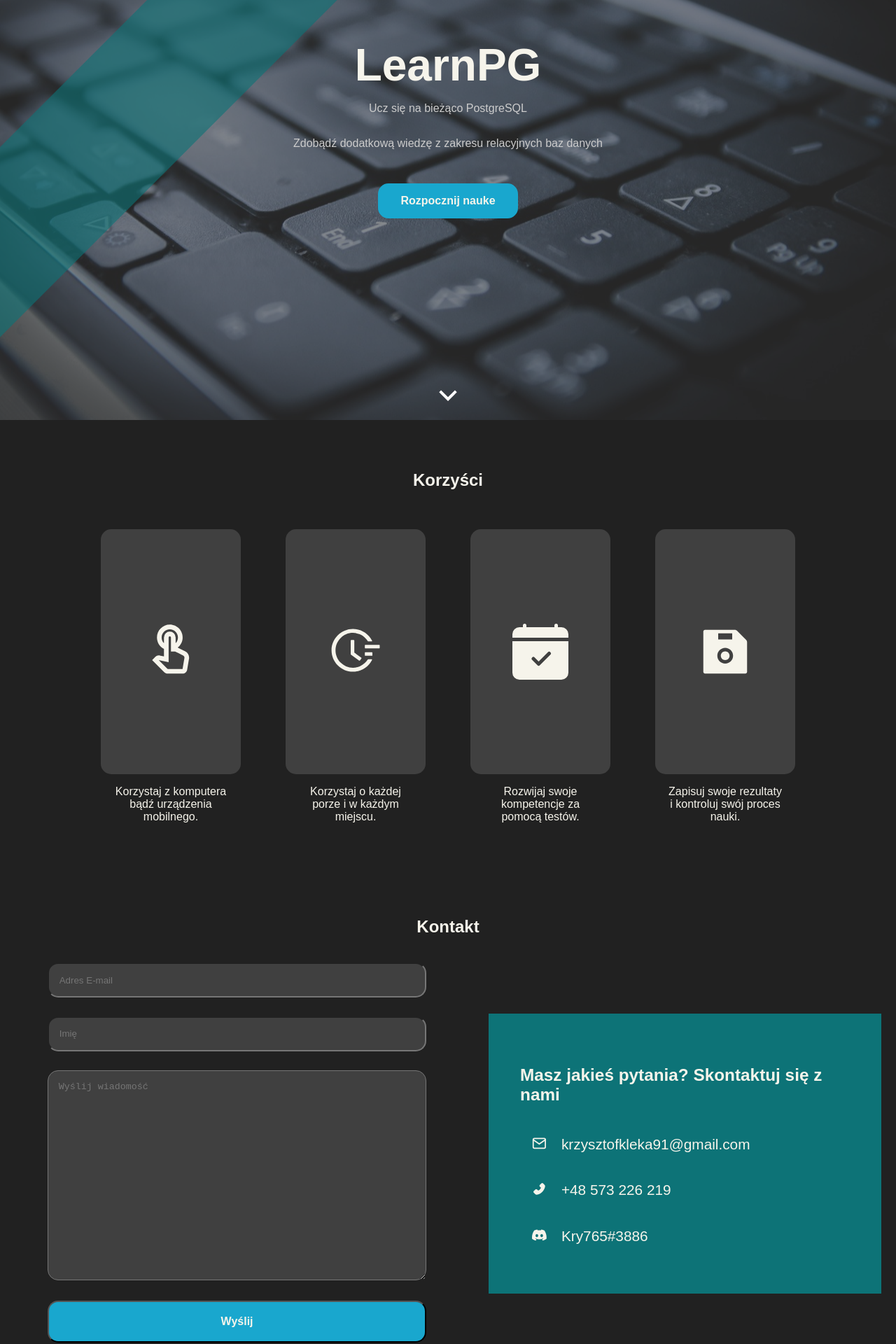
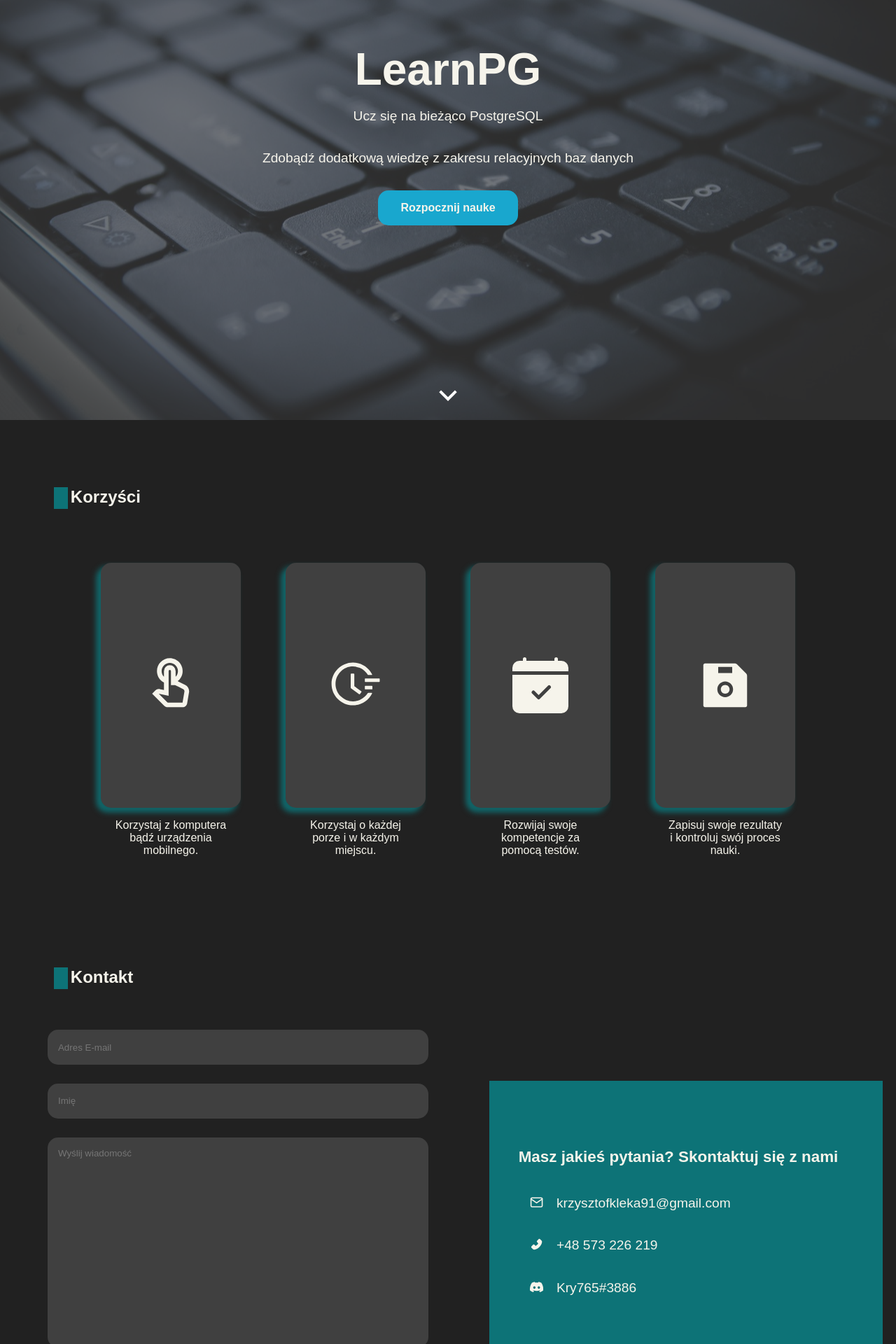
Before and after one commit to Kry765/LearnPG, a React (Create React App) app: page / in a window 1280 px wide. Shown: the part 200-2120 px from the top of the page at 70% size. Built offline with nearby package versions, Linux system fonts and the light colour scheme.

Commit message:
modern main page

```diff
--- a/src/frontend/components/Main.js
+++ b/src/frontend/components/Main.js
@@ -20,7 +20,7 @@ function Main() {
 		<div>
 			<nav>
 				<div className='nav'>
-					<div className='flex-center'>
+					<div className='flex-end'>
 						<div className='nav__desktop-item'>Korzyści</div>
 						<div className='nav__desktop-item'>Kontakt</div>
 						<div
@@ -49,8 +49,11 @@ function Main() {
 					</div>
 					<div className={openNav ? 'nav__mobile-items' : 'nav__close-mobile-items'}>
 						<div className='nav__mobile-item'>Strona Główna</div>
+						<div className='nav__bottom-line'></div>
 						<div className='nav__mobile-item'>Korzyści</div>
+						<div className='nav__bottom-line'></div>
 						<div className='nav__mobile-item'>Kontakt</div>
+						<div className='nav__bottom-line'></div>
 						<div
 							className='nav__mobile-item'
 							onClick={() => {
@@ -59,6 +62,7 @@ function Main() {
 						>
 							Zaloguj się
 						</div>
+						<div className='nav__bottom-line'></div>
 						<div
 							className='nav__mobile-item'
 							onClick={() => {
@@ -67,6 +71,7 @@ function Main() {
 						>
 							Zalóż konto
 						</div>
+						<div className='nav__bottom-line'></div>
 					</div>
 					<div className='nav__logo'>
 						<span>
@@ -79,12 +84,11 @@ function Main() {
 				<section>
 					<div className='flex-center header'>
 						<div className='header__opacity-box'></div>
-						<div className='header__belt'></div>
 						<div className='flex-center header__left-box'>
 							<h1 className='header__title-header'>LearnPG</h1>
 							<p className='header__subtitle'>Ucz się na bieżąco PostgreSQL</p>
 							<p className='header__subtitle'> Zdobądź dodatkową wiedzę z zakresu relacyjnych baz danych</p>
-							<button className='header__btn'>Rozpocznij nauke</button>
+							<button className='header__register-btn btn'>Rozpocznij nauke</button>
 						</div>
 						<div className='header__arrow-down'>
 							<RiArrowDownSLine />
@@ -93,7 +97,7 @@ function Main() {
 				</section>
 				<section>
 					<div className='offerts'>
-						<h2 className='title-section'>Korzyści</h2>
+						<h2 className='title'>Korzyści</h2>
 						<div className='offerts__cards'>
 							<div className='offerts__section-card'>
 								<div className='flex-center offerts__card'>
@@ -129,13 +133,15 @@ function Main() {
 					</div>
 				</section>
 				<section>
-					<h2 className='contact title-section'>Kontakt</h2>
+					<div>
+						<h2 className='title'>Kontakt</h2>
+					</div>
 					<div className='flex-center contact'>
 						<div className='flex-center contact__box-right'>
-							<input type='text' className='contact__input-email' placeholder='Adres E-mail' />
-							<input type='text' className='contact__input-email' placeholder='Imię' />
-							<textarea className='contact__textarea' placeholder='Wyślij wiadomość'></textarea>
-							<button className='contact__btn'>Wyślij</button>
+							<input type='text' className='contact__input contact__email' placeholder='Adres E-mail' />
+							<input type='text' className='contact__input contact__email' placeholder='Imię' />
+							<textarea className='contact__input contact__textarea' placeholder='Wyślij wiadomość'></textarea>
+							<button className='contact__contact-btn btn'>Wyślij</button>
 						</div>
 						<div className='contact__box-left'>
 							<h3 className='contact__contact-header'>Masz jakieś pytania? Skontaktuj się z nami</h3>
@@ -156,7 +162,7 @@ function Main() {
 				</section>
 			</main>
 			<footer>
-				<div className='footer'>
+				<div className='footer flex-center'>
 					<p>Kry765 2023 | &copy; Wszelkie prawa zastrzeżone</p>
 				</div>
 			</footer>
--- a/src/frontend/scss/_main.scss
+++ b/src/frontend/scss/_main.scss
@@ -2,9 +2,28 @@
 @use './colors' as *;
 
 .title {
+	position: relative;
+	font-style: 2rem;
+	padding: 2em 4.2em;
+}
+.title::before {
+	position: absolute;
+	content: '';
+	width: 20px;
+	height: 25%;
+	margin: 0 -1em;
+	background-color: $green;
+	z-index: -1;
+}
+
+.btn {
+	background-color: $contrast-color;
 	color: $white;
-	font-style: 2rem;
-	text-align: center;
+	border-radius: 15px;
+	font-size: 1rem;
+	font-weight: bold;
+	border: none;
+	margin: 1em 0;
 }
 
 .nav {
@@ -13,15 +32,14 @@
 	max-height: 10%;
 	min-width: 100%;
 	background-color: $dark;
-	color: $white;
 	padding: 0.5em;
 	z-index: 5;
 
 	&__desktop-item {
 		display: block;
 		margin: 1em;
-		font-size: 1.2rem;
-		text-decoration: uppercase;
+		font-size: 1rem;
+		padding: 0.5em 2em;
 		transition: color 0.5s;
 		font-weight: bold;
 		&--blue-contrast,
@@ -29,7 +47,7 @@
 			display: block;
 			margin: 1em;
 			padding: 0.5em 2em;
-			border-radius: 15px;
+			border-radius: 10px;
 			background-color: $contrast-color;
 			font-weight: bold;
 		}
@@ -41,14 +59,17 @@
 	&__mobile-items {
 		position: fixed;
 		top: 0;
-		display: flex;
-		justify-content: center;
-		flex-direction: column;
-		align-items: flex-end;
-		width: 110%;
-		height: 100%;
-		background-color: rgba(0, 0, 0, 0.5);
-		transform: translateX(-10%);
+		display: none;
+	}
+	&__mobile-item {
+		display: none;
+	}
+	&__bottom-line {
+		margin: 5px 3%;
+		width: 50%;
+		height: 3px;
+		border-radius: 5px;
+		background-color: $white;
 	}
 	&__close-mobile-items {
 		display: none;
@@ -80,27 +101,13 @@
 
 .header {
 	position: relative;
-	width: 100%;
+	max-width: 100vw;
 	min-height: 100vh;
-	overflow-y: hidden;
-	background-color: rgba(64, 64, 64, 0.6);
+	background-color: rgba(64, 64, 64, 0.7);
 	&__title,
 	&__subtitle {
 		padding: 1em 0;
 		color: $white;
-	}
-
-	&__belt {
-		position: absolute;
-		left: 50px;
-		top: -200px;
-		height: 150vh;
-		width: 15vw;
-		transform: rotate(45deg);
-		background-color: $green;
-		z-index: 1;
-		display: block;
-		opacity: 0.6;
 	}
 
 	&__title-header {
@@ -108,8 +115,8 @@
 		font-size: 4rem;
 	}
 	&__subtitle {
-		font-size: 1rem;
-		color: #ccc;
+		font-size: 1.2rem;
+		color: $white;
 	}
 	&__left-box {
 		flex-direction: column;
@@ -123,20 +130,13 @@
 		background-size: cover;
 		background-repeat: no-repeat;
 		background-position: center;
-		height: 100%;
-		width: 100%;
+		min-height: 100%;
+		min-width: 100%;
 		z-index: -1;
 	}
 
-	&__btn {
-		margin: 2em 0;
+	&__register-btn {
 		padding: 1em 2em;
-		border-radius: 15px;
-		color: $white;
-		background-color: $contrast-color;
-		font-size: 1rem;
-		font-weight: bold;
-		border: none;
 	}
 	&__arrow-down {
 		position: absolute;
@@ -164,10 +164,23 @@
 		height: 100%;
 	}
 	&__card {
+		position: relative;
 		min-height: 350px;
 		border-radius: 15px;
 		width: 200px;
 		background-color: $gray;
+	}
+	&__card::before {
+		position: absolute;
+		left: -6px;
+		bottom: -6px;
+		content: '';
+		border: 10px solid $green;
+		min-height: 100%;
+		min-width: 100%;
+		z-index: -1;
+		border-radius: 15px;
+		filter: blur(4px);
 	}
 	&__icon {
 		font-size: 5rem;
@@ -186,22 +199,24 @@
 	flex-direction: row;
 	min-height: 100%;
 	max-width: 100%;
-
-	&__input-email {
+	&__input {
+		font-family: 'Poppins', sans-serif;
 		background-color: $gray;
+		color: $white;
 		padding: 15px;
 		margin: 1em 0;
+		border: none;
+		border-radius: 15px;
 		width: 80%;
+	}
+
+	&__email {
+		position: relative;
 		height: 50px;
-		border-radius: 15px;
 	}
 	&__textarea {
-		background-color: $gray;
-		margin: 1em 0;
-		padding: 15px;
+		resize: none;
 		height: 300px;
-		border-radius: 15px;
-		width: 80%;
 	}
 	&__box-right {
 		width: 100%;
@@ -210,11 +225,11 @@
 	&__box-left {
 		display: flex;
 		align-items: flex-start;
+		flex-direction: column;
 		justify-content: center;
-		font-size: 1.3rem;
+		font-size: 1.2rem;
 		color: $white;
 		padding: 1em;
-		flex-direction: column;
 		height: 400px;
 		width: 80%;
 		margin: 2em 1em;
@@ -223,20 +238,12 @@
 	&__contact-header {
 		margin: 1em;
 	}
-	&__btn {
-		font-weight: bold;
-		margin: 1em 0;
+	&__contact-btn {
 		width: 80%;
 		height: 60px;
-		border-radius: 15px;
-		font-size: 1rem;
-		background-color: $contrast-color;
-		color: $white;
 	}
 	&__description {
 		display: flex;
-		justify-content: flex-start;
-		align-items: flex-start;
 		margin: 1em;
 	}
 	&__contact-icon {
@@ -263,7 +270,21 @@
 		}
 		&__burger-bar,
 		&__mobile-items {
-			display: block;
+			display: flex;
+			justify-content: center;
+			align-items: flex-start;
+			flex-direction: column;
+			font-weight: bold;
+		}
+		&__mobile-items {
+			width: 110%;
+			height: 100%;
+			background-color: rgba(0, 0, 0, 0.7);
+			transform: translateX(25%);
+		}
+		&__mobile-item {
+			display: flex;
+			justify-content: flex-end;
 		}
 
 		&__logo {
@@ -272,6 +293,7 @@
 	}
 
 	.header {
+		width: 100%;
 		&__title-header {
 			text-align: center;
 			color: $white;
@@ -299,6 +321,5 @@
 
 	.footer {
 		padding: 2em;
-		text-align: center;
 	}
 }
--- a/src/frontend/scss/_reset.scss
+++ b/src/frontend/scss/_reset.scss
@@ -26,6 +26,12 @@ li {
 .flex-center {
 	display: flex;
 	justify-content: center;
+	align-items: center;
+}
+
+.flex-end {
+	display: flex;
+	justify-content: flex-end;
 	align-items: center;
 }
 
```
